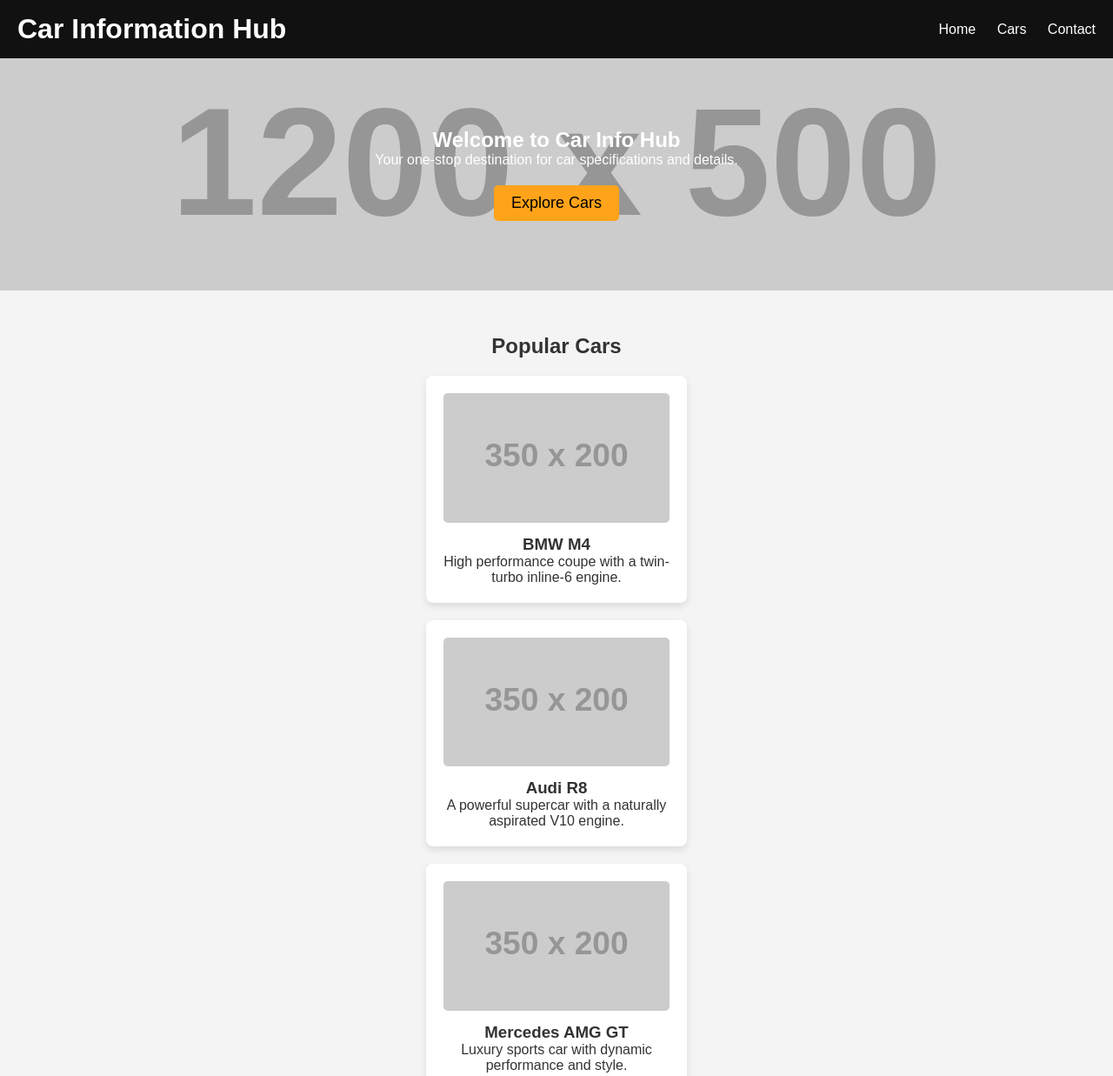
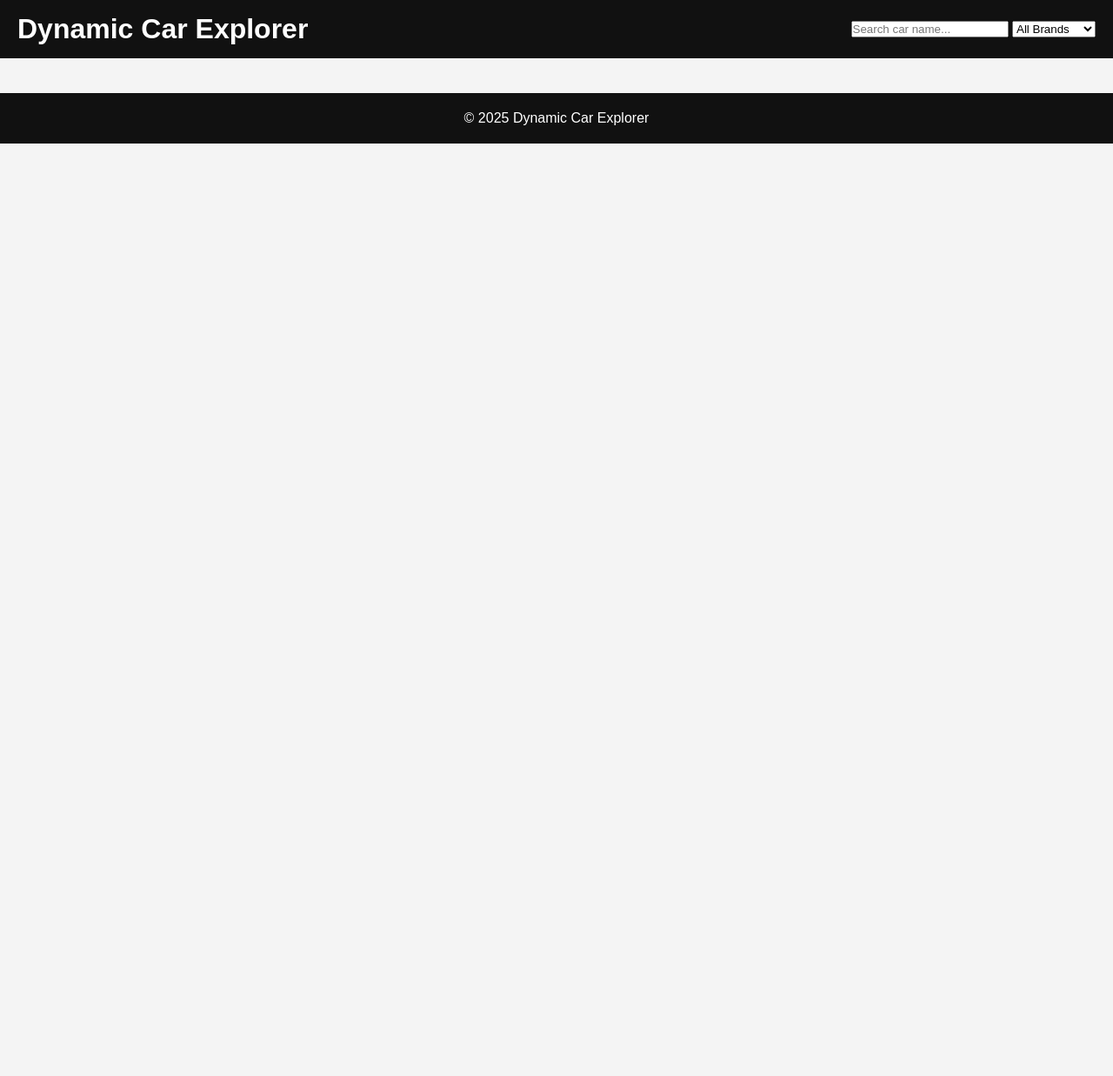
Before and after one commit to swaran-hash/projects_web, a plain HTML site: page index.html in a window 1280 px wide. Shown: the top 1237 px of the page at 87% size. After the commit the page ends 800 px from the top, so only its background shows below. Drawn offline with Linux system fonts and the light colour scheme; placeholder pictures from the web are drawn by us.

Commit message:
index.html

```diff
--- a/index.html
+++ b/index.html
@@ -3,53 +3,34 @@
 <head>
     <meta charset="UTF-8">
     <meta name="viewport" content="width=device-width, initial-scale=1.0">
-    <title>Car Information</title>
+    <title>Dynamic Car Explorer</title>
     <link rel="stylesheet" href="style.css">
 </head>
 <body>
 
     <header>
-        <h1>Car Information Hub</h1>
-        <nav>
-            <a href="#home">Home</a>
-            <a href="#cars">Cars</a>
-            <a href="#contact">Contact</a>
-        </nav>
+        <h1>Dynamic Car Explorer</h1>
+
+        <div class="controls">
+            <input type="text" id="searchInput" placeholder="Search car name..." onkeyup="filterCars()">
+
+            <select id="brandFilter" onchange="filterCars()">
+                <option value="all">All Brands</option>
+                <option value="BMW">BMW</option>
+                <option value="Audi">Audi</option>
+                <option value="Mercedes">Mercedes</option>
+                <option value="Nissan">Nissan</option>
+                <option value="Lamborghini">Lamborghini</option>
+            </select>
+        </div>
     </header>
 
-    <section id="home" class="hero">
-        <h2>Welcome to Car Info Hub</h2>
-        <p>Your one-stop destination for car specifications and details.</p>
-        <button onclick="scrollToCars()">Explore Cars</button>
+    <section id="carContainer" class="car-container">
+        <!-- JavaScript inserts car cards here -->
     </section>
 
-    <section id="cars" class="cars-section">
-        <h2>Popular Cars</h2>
-
-        <div class="car-card">
-            <img src="https://via.placeholder.com/350x200" alt="Car 1">
-            <h3>BMW M4</h3>
-            <p>High performance coupe with a twin-turbo inline-6 engine.</p>
-        </div>
-
-        <div class="car-card">
-            <img src="https://via.placeholder.com/350x200" alt="Car 2">
-            <h3>Audi R8</h3>
-            <p>A powerful supercar with a naturally aspirated V10 engine.</p>
-        </div>
-
-        <div class="car-card">
-            <img src="https://via.placeholder.com/350x200" alt="Car 3">
-            <h3>Mercedes AMG GT</h3>
-            <p>Luxury sports car with dynamic performance and style.</p>
-        </div>
-
-    </section>
-
-    <footer id="contact">
-        <h3>Contact Us</h3>
-        <p>Email: info@carhub.com</p>
-        <p>© 2025 Car Information Hub</p>
+    <footer>
+        <p>© 2025 Dynamic Car Explorer</p>
     </footer>
 
     <script src="script.js"></script>
```
